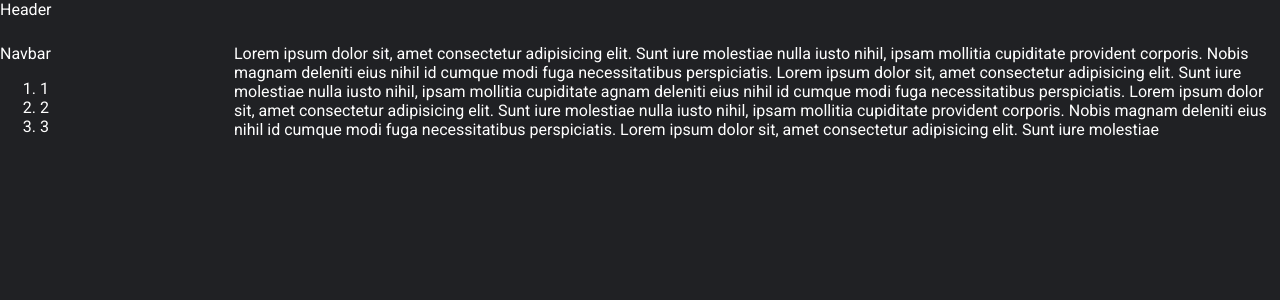
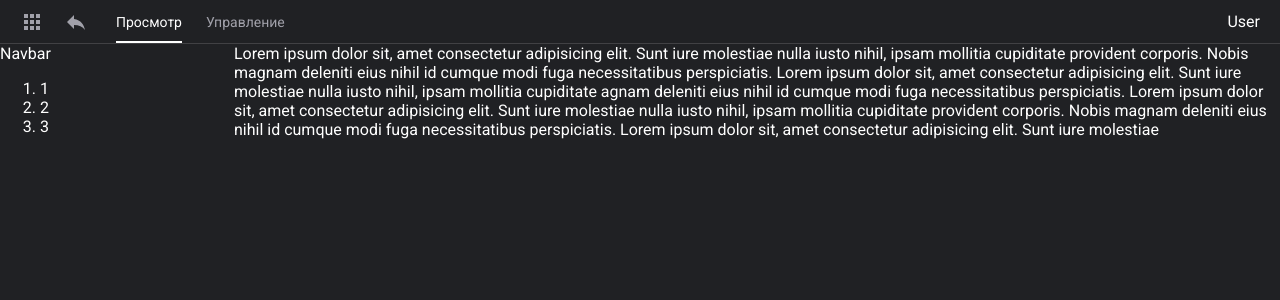
Before and after one commit to Darya1501/7winds-test-task, a React (Create React App) app: page / in a window 1280 px wide. Shown: the top 300 px of the page. Built offline with nearby package versions, Linux system fonts and the light colour scheme.

Commit message:
feature add header navigation block

```diff
--- a/src/components/layout/header/header.module.sass
+++ b/src/components/layout/header/header.module.sass
@@ -1,2 +1,29 @@
 .header
   grid-column: span 2
+  padding: 0 20px
+  display: flex
+  align-items: center
+  justify-content: space-between
+  border-bottom: 1px solid #414144
+
+.navigation
+  display: flex
+  align-items: center
+  gap: 28px
+  height: 100%
+
+.buttons
+  display: flex
+  gap: 20px
+
+.links
+  display: flex
+  align-self: stretch
+  padding-top: 14px
+  gap: 24px
+  a
+    color: #a1a1aa
+    font-size: 14px
+  a.active
+    color: #fff
+    border-bottom: 2px solid #fff
--- a/src/components/layout/header/header.tsx
+++ b/src/components/layout/header/header.tsx
@@ -1,8 +1,15 @@
 import React from 'react'
+
+import { Navigation } from './navigation'
+import { User } from './user'
+
 import styles from './header.module.sass'
 
 export const Header = () => {
   return (
-    <header className={styles.header}>Header</header>
+    <header className={styles.header}>
+      <Navigation />
+      <User />
+    </header>
   )
 }
--- /dev/null
+++ b/src/components/layout/header/navigation.tsx
@@ -0,0 +1,22 @@
+import React from 'react'
+
+import menuIcon from '../../../images/menu-icon.svg'
+import backIcon from '../../../images/back-icon.svg'
+
+import styles from './header.module.sass'
+
+export const Navigation = () => {
+  return (
+    <div className={styles.navigation}>
+      <div className={styles.buttons}>
+        <img src={menuIcon} alt="menu" />
+        <img src={backIcon} alt="back" />
+      </div>
+
+      <div className={styles.links}>
+        <a href="/" className={styles.active}>Просмотр</a>
+        <a href="/">Управление</a>
+      </div>
+    </div>
+  )
+}
--- /dev/null
+++ b/src/components/layout/header/user.tsx
@@ -0,0 +1,7 @@
+import React from 'react'
+
+export const User = () => {
+  return (
+    <div>User</div>
+  )
+}
--- a/src/index.sass
+++ b/src/index.sass
@@ -6,3 +6,7 @@ body
   background-color: #202124
   color: #fff
   font-family: 'Roboto', sans-serif
+
+a
+  text-decoration: none
+  color: inherit
```
Also changed, not shown: src/images/back-icon.svg (added), src/images/menu-icon.svg (added).
